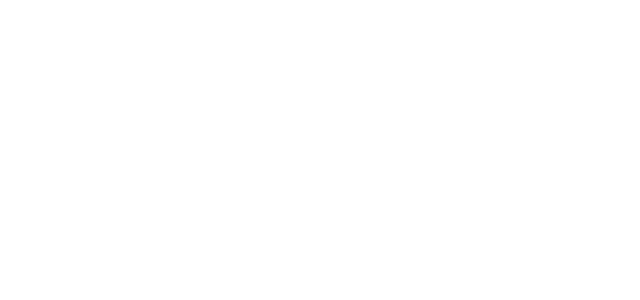
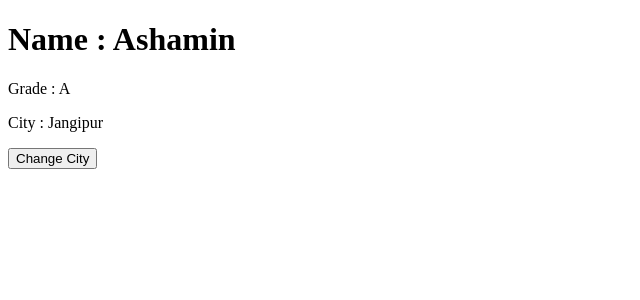
Before and after one commit to AshaminBiswas/React-REV, a React (Vite) app in the folder state/: page / in a window 1280 px wide. Shown: the top 300 px of the page, without its empty margins (0-640 px from the left). Built offline with nearby package versions, Linux system fonts and the light colour scheme.

Commit message:
feat: add Student component to display student information

```diff
--- a/state/src/App.jsx
+++ b/state/src/App.jsx
@@ -3,6 +3,7 @@
 import Toggle from './components/Toggle'
 import Like from './components/Like'
 import User from './components/User'
+import Student from './components/Student'
 function App() {
   return (
     <div>
@@ -10,6 +11,7 @@
       {/* <Toggle/> */}
       {/* <Like/> */}
       {/* <User/> */}
+      <Student/>
     </div>
   )
 }
--- /dev/null
+++ b/state/src/components/Student.jsx
@@ -0,0 +1,27 @@
+import React, { useState } from 'react'
+
+function Student() {
+
+
+    const [student, setStudent] = useState({
+        name:"Ashamin",
+        grade:"A",
+        city:"Jangipur"
+    })
+
+    const changeCity = ()=>{
+        setStudent({...student, city:"Mumbai"})
+    }
+
+  return (
+    <div>
+      <h1>Name : {student.name}</h1>
+      <p>Grade : {student.grade}</p>
+      <p>City : {student.city}</p>
+
+      <button onClick={changeCity}>Change City</button>
+    </div>
+  )
+}
+
+export default Student
```
